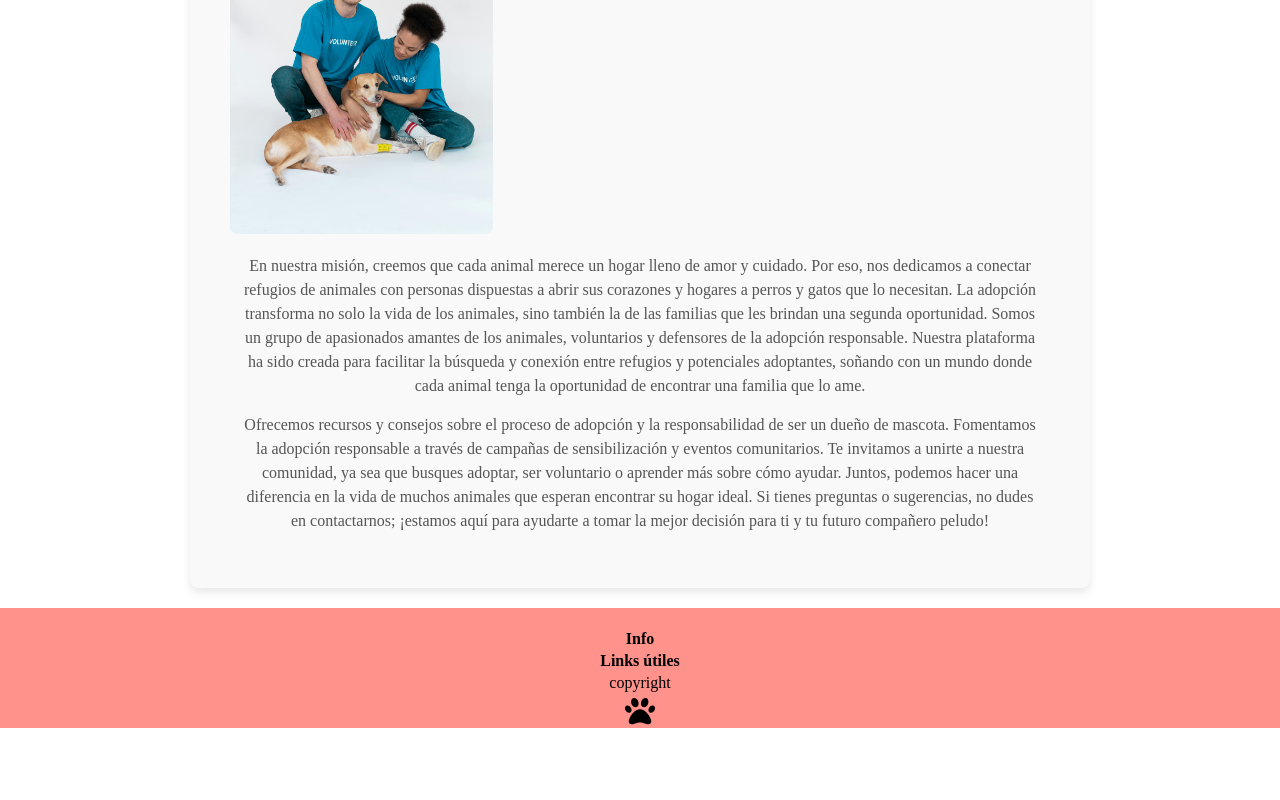
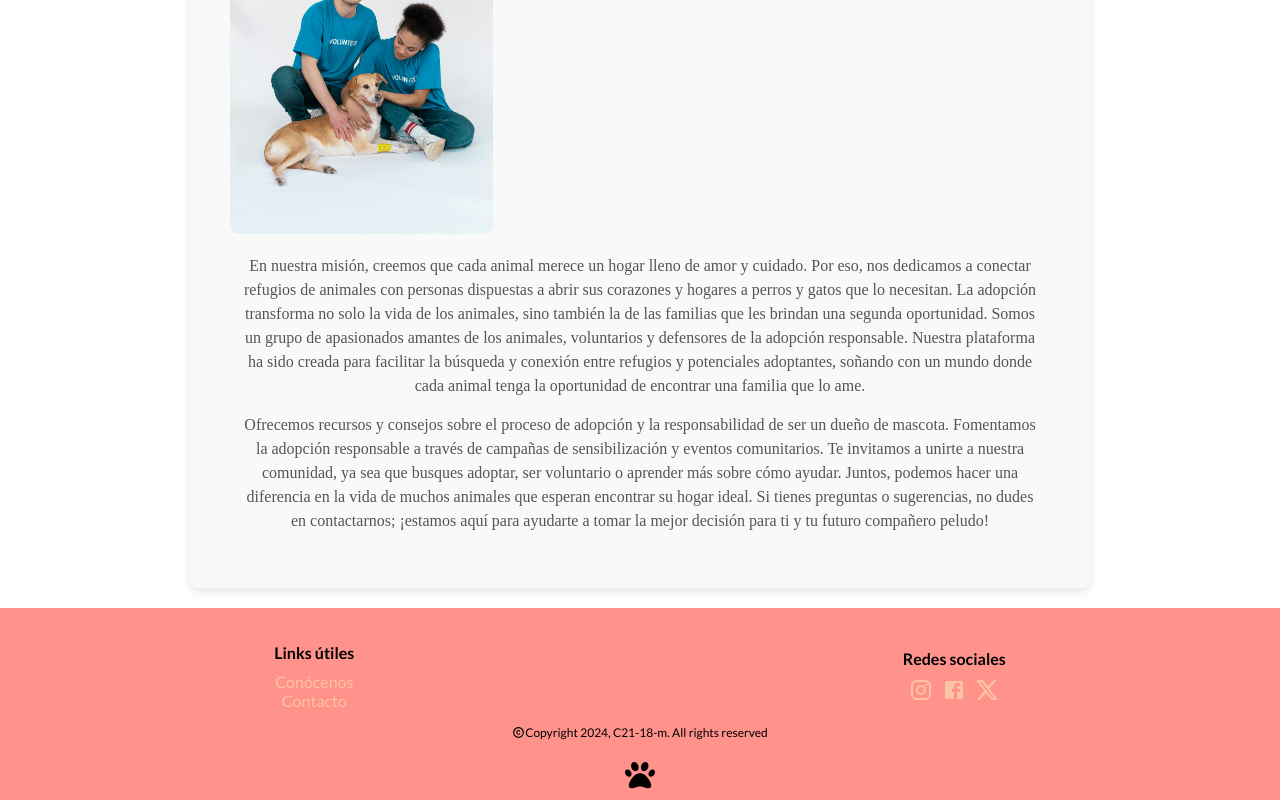
Before and after one commit to No-Country-simulation/c21-18-m-node-react, a React (Vite) app in the folder frontend/: page /AboutUs in a window 1280 px wide. Shown: the part 719-1519 px from the top of the page. Before the commit the page ends 1447 px from the top, so only its background shows below. Built offline with nearby package versions, Linux system fonts and the light colour scheme.

Commit message:
footer finished

```diff
--- a/frontend/package.json
+++ b/frontend/package.json
@@ -13,6 +13,7 @@
     "@emotion/react": "^11.13.3",
     "@emotion/styled": "^11.13.0",
     "@fontsource/roboto": "^5.1.0",
+    "@mui/icons-material": "^6.1.5",
     "@mui/material": "^6.1.3",
     "js-cookie": "^3.0.5",
     "react": "^18.3.1",
--- a/frontend/src/components/Footer/Footer.css
+++ b/frontend/src/components/Footer/Footer.css
@@ -7,7 +7,9 @@ footer{
     align-items: center;
     justify-content: space-around;
     flex-direction: column;
+    font-family: "Lato", serif;
 }
+
 section{
     display: flex;
     justify-content: center;
@@ -16,3 +18,53 @@ section{
 section img{
     width: 10%;
 }
+
+.copyright{
+    font-size: 12px;
+    display: flex;
+    align-items: center;
+    margin: 10px;
+}
+
+.social{
+    display: flex;
+    align-items: center;
+    flex-direction: column;
+    margin: 5px;
+}
+
+.social h4{
+    margin: 10px;
+}
+
+.social-links{
+    display: flex;
+    width: 80%;
+    align-items: center;
+    justify-content: space-around;
+}
+
+.links{
+    display: flex;
+    flex-direction: column;
+    width: 80%;
+    align-items: center;
+    justify-content: space-around;
+}
+.logo-footer{
+    margin: 10px;
+}
+
+@media (min-width: 768px){
+    .footer-content{
+        display: flex;
+        flex-direction: row;
+    }
+}
+
+@media (min-width: 1024px){
+    .footer-content{
+        width: 100%;
+        justify-content: space-around;
+    }
+}
--- a/frontend/src/components/Footer/Footer.jsx
+++ b/frontend/src/components/Footer/Footer.jsx
@@ -1,20 +1,37 @@
 import React from "react";
 import './Footer.css';
 import Logo from '../../assets/paw-solid.svg'
+import CopyrightIcon from '@mui/icons-material/Copyright';
+import InstagramIcon from '@mui/icons-material/Instagram';
+import FacebookIcon from '@mui/icons-material/Facebook';
+import XIcon from '@mui/icons-material/X';
+import { Link } from 'react-router-dom';
 
-export default function Footer(){
-    return(
+export default function Footer() {
+    return (
         <footer>
-            <section>
-                <h4>Info</h4>
+            <div className="footer-content">
+                <section className="social">
+                    <h4>Links útiles</h4>
+                    <div className="links">
+                        <Link to="">Conócenos</Link>
+                        <Link to="">Contacto</Link>
+                    </div>
+                </section>
+                <section className="social">
+                    <h4>Redes sociales</h4>
+                    <div className="social-links">
+                        <Link to="/"><InstagramIcon /></Link>
+                        <Link to="/"><FacebookIcon /></Link>
+                        <Link to="/"><XIcon /></Link>
+                    </div>
+                </section>
+            </div>
+            <section className="copyright">
+                <CopyrightIcon style={{ fontSize: "small" }} />
+                <p>Copyright 2024, C21-18-m. All rights reserved</p>
             </section>
-            <section>
-                <h4>Links útiles</h4>
-            </section>
-            <section>
-                <p>copyright</p>
-            </section>
-            <section>
+            <section className="logo-footer">
                 <img src={Logo} alt="Logo" />
             </section>
         </footer>
```
Also changed, not shown: 1 other file (tests, documents, lock files or other folders).
